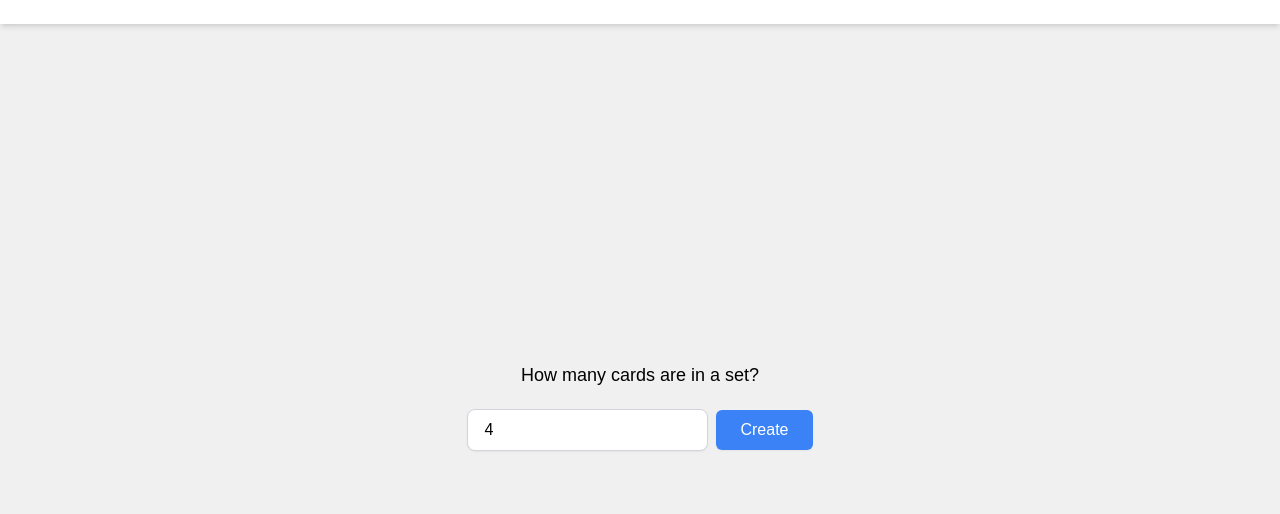
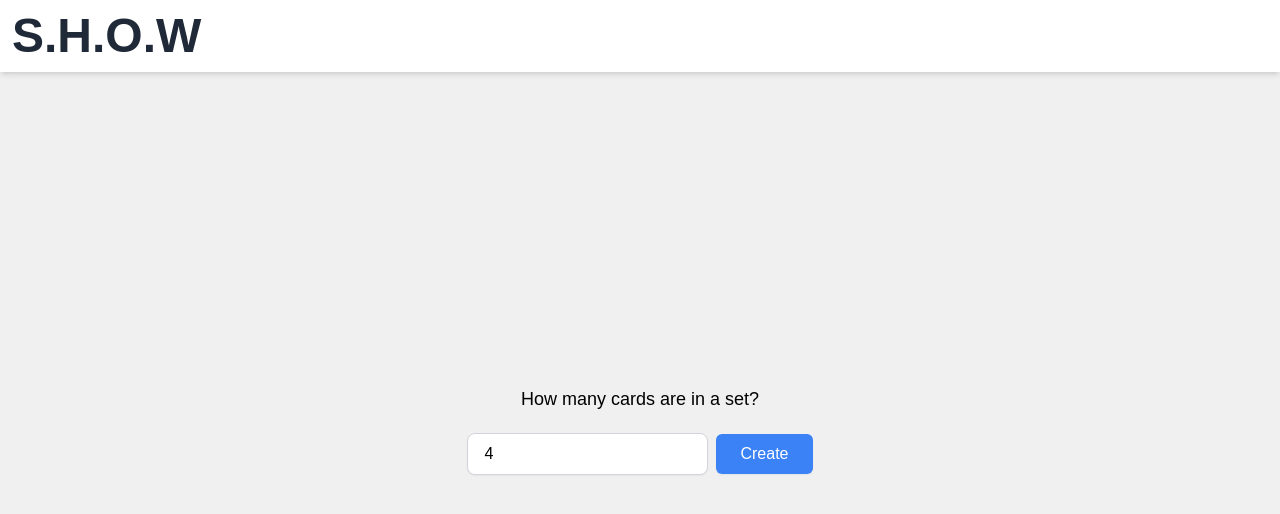
Before and after one commit to RAVIPATI-VASANTH/S.H.O.W-frontend, a React (Create React App) app: page /create-room in a window 1280 px wide. Shown: the top 514 px of the page. Built offline with nearby package versions, Linux system fonts and the light colour scheme; no server answers.

Commit message:
some random changes

```diff
--- a/src/components/GameResults.js
+++ b/src/components/GameResults.js
@@ -14,6 +14,7 @@ function GameResults() {
     playerName: "",
   });
   const [otherPlayersList, setOtherPlayersList] = useState([]);
+  const [componentSignal, setComponentSignal] = useState(false);
 
   const handleNewGame = () => {
     let gotoLobby = () => navigate("/lobby");
@@ -79,6 +80,7 @@ function GameResults() {
             }
             setOtherPlayersList(otherPlayers);
             setCompleteGame(res.completeGame);
+            setCompleteGame(true);
             break;
           default:
             console.log(res.message);
@@ -88,6 +90,8 @@ function GameResults() {
   }, []);
 
   return (
+    <>
+      {componentSignal ? (
         <div style={styles.container} className="flex-1">
           <Header />
           <div className="flex flex-col gap-2 p-2 items-center justify-center">
@@ -131,6 +135,12 @@ function GameResults() {
             </button>
           </div>
         </div>
+      ) : (
+        <p className="block text-sm font-medium text-gray-700 mb-1 px-2">
+          Loading...
+        </p>
+      )}
+    </>
   );
 }
 
--- a/src/components/Header.js
+++ b/src/components/Header.js
@@ -5,7 +5,7 @@ function Header() {
   const navigate = useNavigate();
   return (
     <div className="text-3xl font-bold text-gray-800 bg-white p-3 shadow-md sm:text-3xl md:text-4xl lg:text-5xl text-center md:text-left">
-      <span onClick={() => navigate("/")}></span>
+      <span onClick={() => navigate("/")}>S.H.O.W</span>
     </div>
   );
 }
--- a/src/components/Lobby.js
+++ b/src/components/Lobby.js
@@ -241,7 +241,6 @@ function Lobby() {
       {componentSignal ? (
         <div style={styles.container}>
           <Header />
-
           {loaderSignal ? (
             <Loader />
           ) : (
```
Lines whose indentation alone changed are shown as unchanged.
